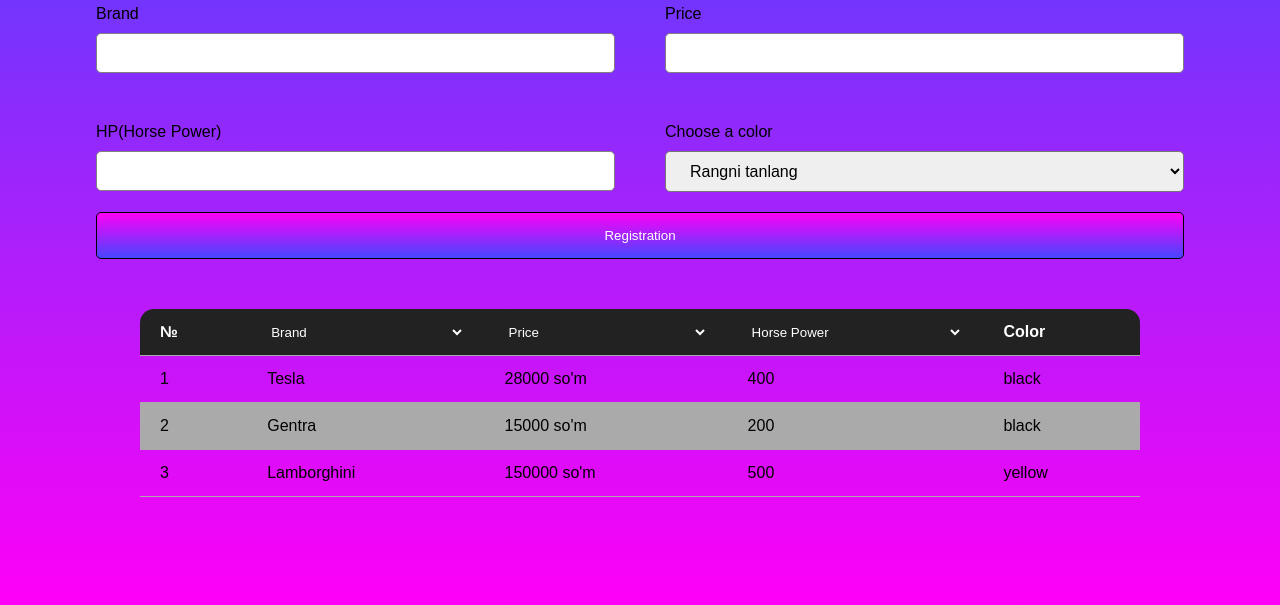
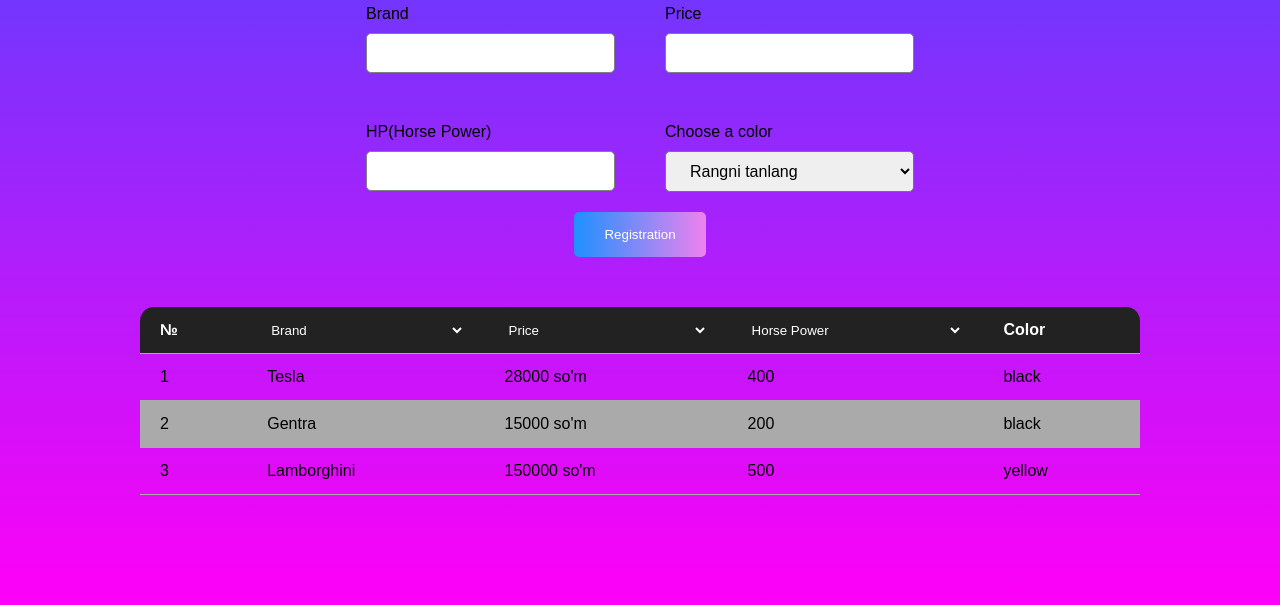
Before and after one commit to IskandarAbdumalikov/CAR-table, a plain HTML site: page index.html in a window 1280 px wide. Shown: the part 195-800 px from the top of the page. Drawn offline with Linux system fonts and the light colour scheme.

Commit message:
only btn hover added

```diff
--- a/sass/pages/_hero.scss
+++ b/sass/pages/_hero.scss
@@ -65,6 +65,7 @@
 .form {
   display: flex;
   flex-direction: column;
+  align-items: center;
   gap: 20px;
 }
 
@@ -87,6 +88,7 @@ input {
   border-radius: 5px;
   border: 1px solid gray;
   transition: 0.4s;
+  width: 100%;
 }
 
 input:focus {
@@ -102,10 +104,18 @@ input:focus {
 
 .registrate__btn {
   padding: 15px 30px;
-  background: linear-gradient( rgb(255, 0, 247),rgb(70, 70, 255));
+  background: linear-gradient(90deg, dodgerblue,violet,dodgerblue);
+  background-size: 200%;
+  transition: 0.5s;
   color: $secondaryColor;
-  border: 1px solid $primaryColor;
+  border: none;
+  outline: none;
+  cursor: pointer;
   border-radius: 5px;
+}
+
+.registrate__btn:hover{
+  background-position: 200%;
 }
 
 .black{
```
Also changed, not shown: css/style.css, css/style.min.css.
